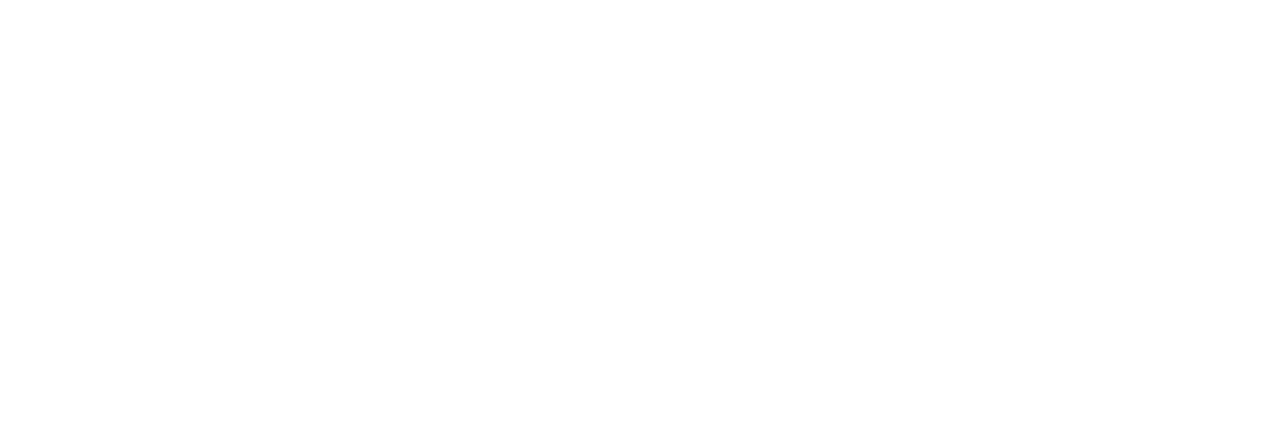
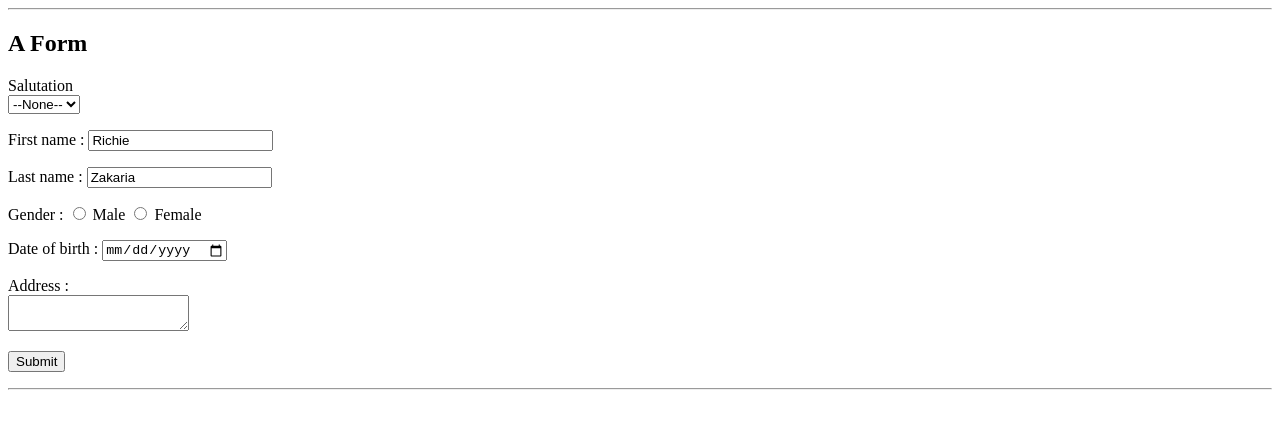
Before and after one commit to Richie-Z/binar-fer14-meeting3, a plain HTML site: page index.html in a window 1280 px wide. Drawn offline with Linux system fonts and the light colour scheme.

Commit message:
feat(index): add a form and a simple on submited script

```diff
--- a/index.html
+++ b/index.html
@@ -8,7 +8,54 @@
 </head>
 
 <body>
-
+  <hr>
+  <h2>A Form</h2>
+  <form onsubmit="formSubmitted(event)">
+    <p>
+      <label>Salutation</label>
+      <br>
+      <select name="" id="">
+        <option value="" disabled selected>--None--</option>
+        <option value="">Ayla</option>
+        <option value="">Yla</option>
+      </select>
+    </p>
+    <p>
+      <label for="">First name : </label>
+      <input type="text" id="firstName" value="Richie">
+    </p>
+    <p>
+      <label for="">Last name :</label>
+      <input type="text" id="lastName" value="Zakaria">
+    </p>
+    <p>
+      <label for="">Gender :</label>
+      <input type="radio" name="gender" value="male" required> Male
+      <input type="radio" name="gender" value="female" required> Female
+    </p>
+    <p>
+      <label for="">Date of birth :</label>
+      <input type="date" name="" id="">
+    </p>
+    <p>
+      <label for="">Address :</label>
+      <br>
+      <textarea rows="" cols=""></textarea>
+    </p>
+    <p>
+      <button type="submit">Submit</button>
+    </p>
+  </form>
+  <hr>
 </body>
+<script>
+  function formSubmitted(event) {
+    event.preventDefault()
+    const firstName = document.querySelector('#firstName').value
+    const lastName = document.querySelector('#lastName').value
+    const gender = document.querySelector('input[name="gender"]:checked').value
+    alert(`Your full name is: ${firstName} ${lastName}, gender: ${gender}`)
+  }
+</script>
 
 </html>
```
